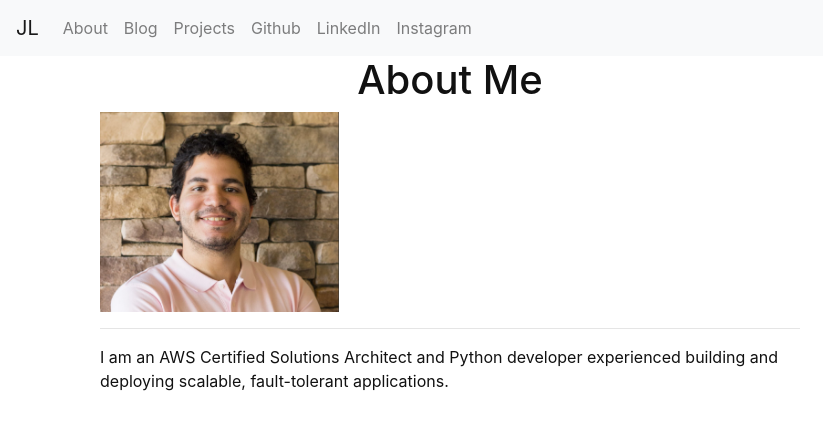
After one commit to jmlinder/jmlinder-blog-elasticbeanstalk-old, a Django app: page /about in a window 1280 px wide. The commit adds this page. Shown: the top 430 px of the page, without its empty margins (0-823 px from the left). Run offline with Django 3.2, Linux system fonts and the light colour scheme; some libraries are stand-ins or nearby versions.

Commit message:
added about page

```diff
--- /dev/null
+++ b/blog/templates/blog/about.html
@@ -0,0 +1,13 @@
+{% extends 'blog/base.html' %}
+{% block content %}
+{% load static %}
+    <div class="container">
+        <h1 class="text-center">About Me</h1>
+        <img src="{% static 'blog/img/joe.jpg' %}" alt="Joseph Linder" height="200">
+        <hr>
+        <p>
+            I am an AWS Certified Solutions Architect and Python developer experienced
+            building and deploying scalable, fault-tolerant applications.
+        </p>
+    </div>
+{% endblock %}
--- a/blog/templates/blog/base.html
+++ b/blog/templates/blog/base.html
@@ -6,6 +6,7 @@
     <meta http-equiv="X-UA-Compatible" content="ie=edge" />
     <title>My Blog</title>
     {% load static %}
+    <link rel="shortcut icon" type="image/x-icon" href="images/joe.ico" />
     <link href="https://fonts.googleapis.com/css?family=IBM+Plex+Sans|Open+Sans"rel="stylesheet"/>
     <link rel="stylesheet" href="https://stackpath.bootstrapcdn.com/bootstrap/4.3.1/css/bootstrap.min.css" integrity="sha384-ggOyR0iXCbMQv3Xipma34MD+dH/1fQ784/j6cY/iJTQUOhcWr7x9JvoRxT2MZw1T" crossorigin="anonymous"/>
     <link rel="stylesheet" href="https://use.fontawesome.com/releases/v5.8.2/css/all.css" integrity="sha384-oS3vJWv+0UjzBfQzYUhtDYW+Pj2yciDJxpsK1OYPAYjqT085Qq/1cq5FLXAZQ7Ay" crossorigin="anonymous"/>
@@ -25,7 +26,7 @@
       <div class="collapse navbar-collapse" id="navbarNav">
         <ul class="navbar-nav">
           <li class="nav-item">
-            <a class="nav-link" href="/">About</a>
+            <a class="nav-link" href="{% url 'about' %}">About</a>
           </li>
           <li class="nav-item">
             <a class="nav-link" href="/">Blog</a>
@@ -42,11 +43,6 @@
           <li class="nav-item">
             <a class="nav-link" target="_blank" href="https://www.instagram.com/jmlinder7/" >Instagram</a>
           </li>
-          <li class="nav-item justify-content-end">
-            {% if user.is_authenticated %}
-              <a class="nav-link mr-auto">Logged in as {{ user.username }}(<a href="{% url 'logout' %}">Log out</a>)</a>
-            {% endif %}
-          </li>
         </ul>
       </div>
     </nav>
@@ -54,13 +50,16 @@
       {% if user.is_authenticated %}
         <a href="{% url 'post_new' %}" class="btn btn-primary"><i class="far fa-plus-square"></i> New Post</a>
         <a href="{% url 'post_draft_list' %}" class="btn btn-warning"><i class="fas fa-pencil-alt"></i> Drafts</a>
+        <a class="nav-link mr-auto">Logged in as {{ user.username }}</a> (<a href="{% url 'logout' %}">Log out</a>)
       {% endif %}
     </div>
     <div class="content container">
         <div class="row">
             <div class="col-md-8">
-            {% block content %}
-            {% endblock %}
+            <main>
+              {% block content %}
+              {% endblock %}
+            </main>
             </div>
         </div>
     </div>
--- a/blog/templates/blog/post_list.html
+++ b/blog/templates/blog/post_list.html
@@ -2,7 +2,7 @@
 {% block content %}
   <div class="container">
     <div>
-      <h1 class="header">Joe's Blog</h1>
+      <h1 class="header">My Blog</h1>
       <hr />
     </div>
     {% for post in posts %}
@@ -12,7 +12,7 @@
         </h1>
         <p class="post">{{ post.text | linebreaksbr }}</p>
         <p class="author">
-          written by {{ post.author }} on {{ post.published_date }}
+          written on {{ post.published_date }}
         </p>
       </div>
     {% endfor %}
--- a/blog/urls.py
+++ b/blog/urls.py
@@ -9,4 +9,5 @@ urlpatterns = [
     path('drafts/', views.post_draft_list, name='post_draft_list'),
     path('post/<pk>/publish/', views.post_publish, name='post_publish'),
     path('post/<pk>/remove/', views.post_remove, name='post_remove'),
+    path('about', views.about, name='about'),
 ]
--- a/blog/views.py
+++ b/blog/views.py
@@ -5,9 +5,13 @@ from .forms import PostForm
 from django.contrib.auth.decorators import login_required
 from django.contrib.auth import logout
 
+
 # Shows a list of all the posts
+def about(request):
+    return render(request, 'blog/about.html')
 
 
+# Shows a list of all the posts
 def post_list(request):
     posts = Post.objects.filter(
         published_date__lte=timezone.now()).order_by('published_date')
```
Also changed, not shown: blog/templates/blog/post_detail.html (+7 -7 lines), static/blog/img/joe.ico (added), static/blog/img/joe.jpg (added), 1 other file.
